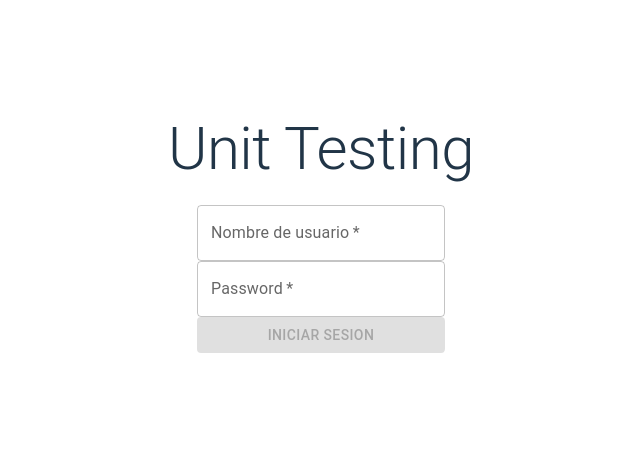
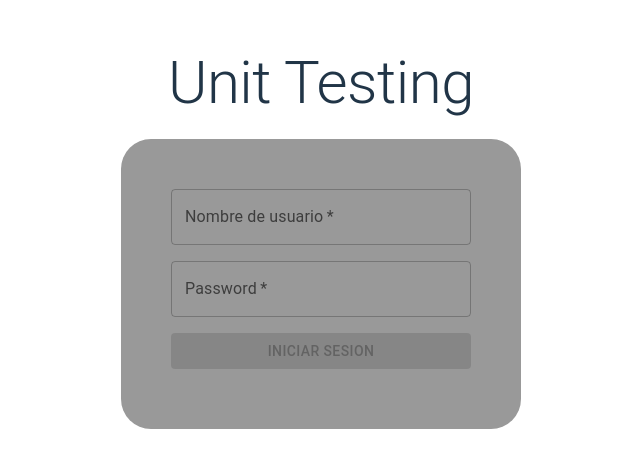
Before and after one commit to gdariodh/react-testing-library-jest, a React (Vite) app: page / in a window 1280 px wide. Shown: the part 162-630 px from the top of the page, without its empty margins (319-959 px from the left). Built offline with nearby package versions, Linux system fonts and the light colour scheme.

Commit message:
added styles

```diff
--- a/src/components/CustomInput.jsx
+++ b/src/components/CustomInput.jsx
@@ -30,7 +30,7 @@ export const CustomInput = ({
         id={name}
         {...register(name)}
         variant="outlined"
-        fullwidth
+        fullWidth
       ></TextField>
 
       {errors && formValidation(errors, name)}
--- a/src/pages/Login/LoginForm.jsx
+++ b/src/pages/Login/LoginForm.jsx
@@ -6,6 +6,7 @@ import { CustomInput } from "../../components/CustomInput";
 import { CustomButton } from "../../components/CustomButton";
 import { DisplayFormValues } from "./components/DisplayFormValues";
 import { callEndPoint } from "../../services/call-endpoint";
+import { Box } from "@mui/material";
 
 export const LoginForm = () => {
   const {
@@ -33,21 +34,34 @@ export const LoginForm = () => {
   };
 
   return (
-    <>
-      {userNameWatch}
-      {passwordWatch}
+    <Box
+      style={{
+        backgroundColor: "#999999",
+        borderRadius: "30px",
+        padding: "50px",
+        width: "300px",
+      }}
+    >
       <FormProvider {...{ register, errors }}>
         <form onSubmit={handleSubmit(onSubmit)}>
+          <Box
+            style={{
+              display: "flex",
+              flexDirection: "column",
+              gap: "1rem",
+            }}
+          >
             <CustomInput name="username" label="Nombre de usuario" required />
             <CustomInput
               name="password"
               label="Password"
               required
-            type="password"
+              type="text"
             />
-          <CustomButton isDirty={isDirty} isValid={isValid}>
+            <CustomButton isDirty={isDirty} isValid={isValid} type="submit">
               Iniciar sesion
             </CustomButton>
+          </Box>
         </form>
       </FormProvider>
       <DisplayFormValues
@@ -55,6 +69,6 @@ export const LoginForm = () => {
         isValid={isValid}
         values={{ username: userNameWatch, password: passwordWatch }}
       />
-    </>
+    </Box>
   );
 };
```
Lines whose indentation alone changed are shown as unchanged.
